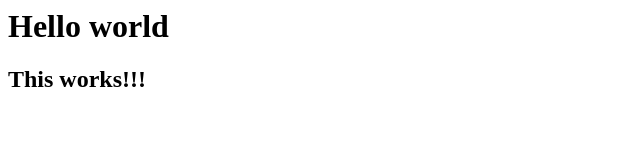
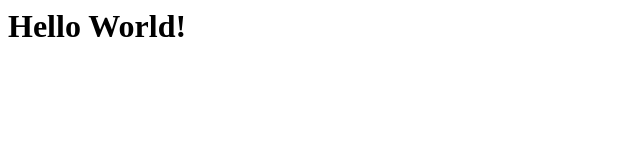
Before and after one commit to rokopluk/helloworldp1, a plain HTML site: page index.html in a window 1280 px wide. Shown: the whole page, without its empty margins (0-640 px from the left). Drawn offline with Linux system fonts and the light colour scheme.

Commit message:
update for submission

```diff
--- a/index.html
+++ b/index.html
@@ -1,2 +1 @@
-<h1>Hello world</h1>
-<h2>This works!!!</h2>
+<h1>Hello World!</h1>
```
